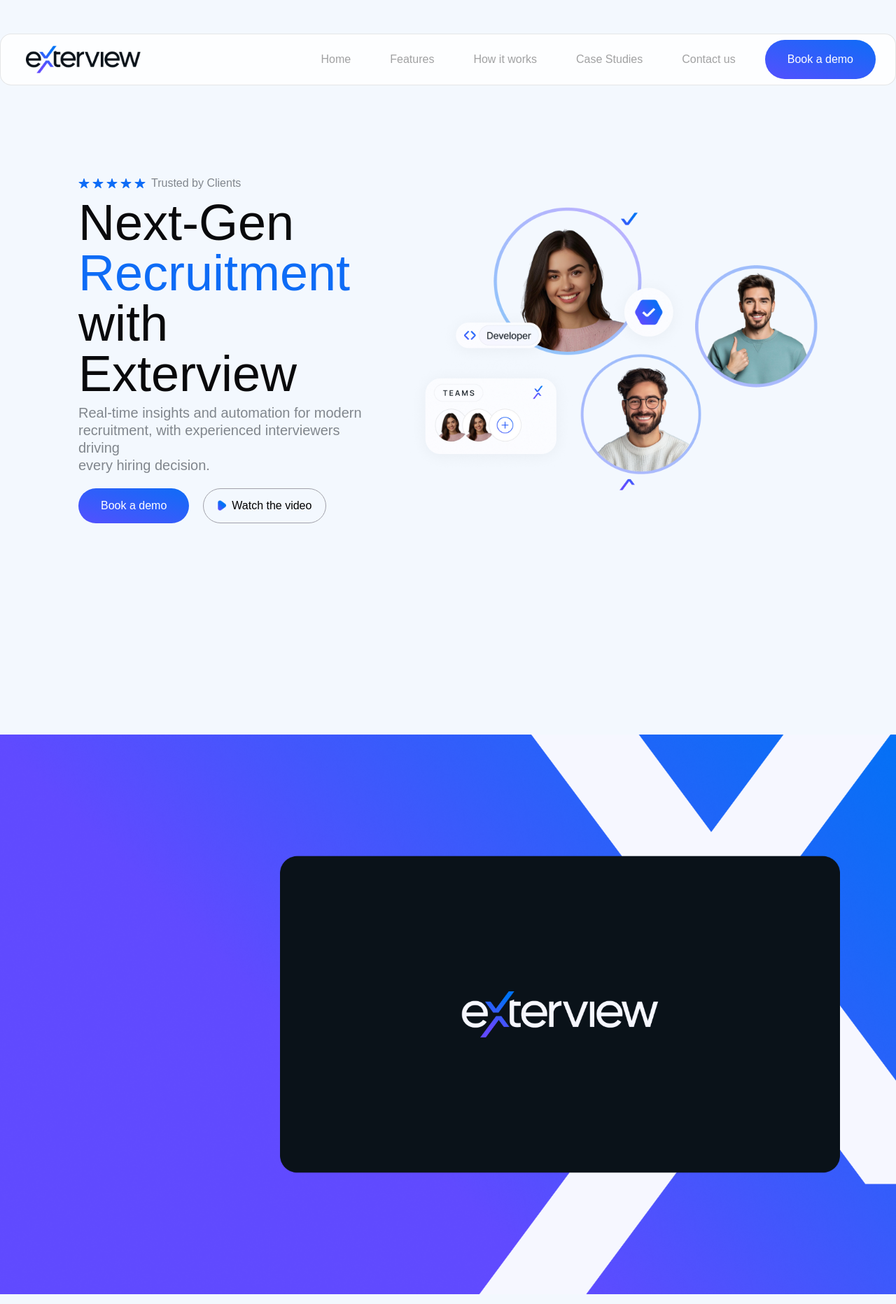
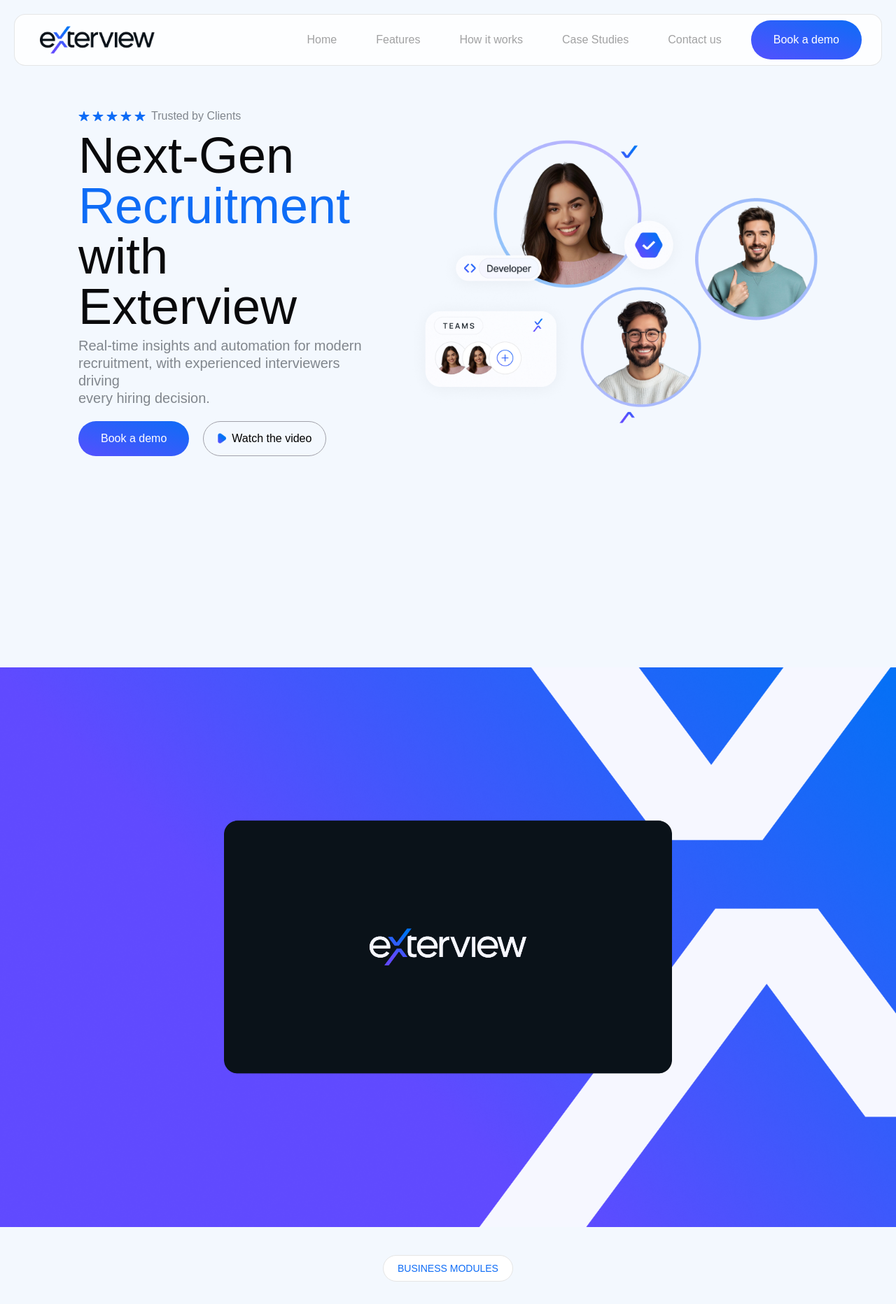
Before and after one commit to admin-dev-exterview/exterview-landing, a Next.js app: page / in a window 1280 px wide. Shown: the top 1864 px of the page at 70% size. Built offline with nearby package versions, Linux system fonts and the light colour scheme.

Commit message:
fixed layout issues

```diff
--- a/src/app/page.tsx
+++ b/src/app/page.tsx
@@ -192,7 +192,7 @@
   return (
     <div className="relative bg-[#f3f8fe] text-zinc-950">
       {/* header */}
-      <header className="flex justify-between items-center py-4 sm:py-6 md:py-8 lg:py-10 xl:py-12">
+      <header className="flex justify-between items-center py-4 sm:py-5 md:py-5 lg:py-5 xl:py-5 px-5">
         <nav
           data-layername="menu"
           className="flex overflow-hidden flex-wrap gap-5 justify-between px-7 py-2 w-full rounded-2xl border border-solid bg-white bg-opacity-80 border-neutral-900 border-opacity-10 max-md:px-5 max-md:max-w-full"
@@ -229,8 +229,8 @@
         </nav>
       </header>
       {/* hero */}
-      <section ref={menuItems[0].ref} className="h-screen w-full">
-        <div className="flex w-full gap-10 justify-center items-center px-28 mt-20">
+      <section ref={menuItems[0].ref} className="h-[100vh] w-full">
+        <div className="flex w-full gap-10 justify-center items-center px-28 mt-10">
           <div>
             <p className="flex gap-1 items-center mb-2">
               <IoStar className="text-[#0e6cf6]" />
@@ -289,15 +289,15 @@
         </div>
       </section>
       {/* video */}
-      <section ref={videoRef} className="relative h-screen w-full">
+      <section ref={videoRef} className="relative h-[100vh] w-full">
         <Image
           src={"/section_2.png"}
           alt="section 2 backgroud"
           width={1440}
           height={600}
-          className="w-full h-screen object-cover"
+          className="w-full h-[100vh] object-cover"
         />
-        <div className="absolute translate-x-1/2 -translate-y-1/2 top-1/2">
+        <div className="absolute top-1/2 left-1/2 transform -translate-x-1/2 -translate-y-1/2">
           <Image
             src={"/video_banner.png"}
             alt="video component"
@@ -635,12 +635,12 @@
         </div>
       </section>
       {/* savings */}
-      <section className="h-screen flex items-center w-full py-10 ">
+      <section className="h-full flex items-center w-full py-10 ">
         <div className="flex flex-col items-center justify-center">
           <p className="bg-white border px-5 py-2 rounded-full text-[#0e6cf6] text-sm">
             SAVINGS
           </p>
-          <h2 className="text-3xl my-7 font-semibold text-center">
+          <h2 className="text-3xl my-4 font-semibold text-center">
             Calculate the{" "}
             <span className="text-[#0e6cf6]">Value Of Exterview</span>
           </h2>
```
